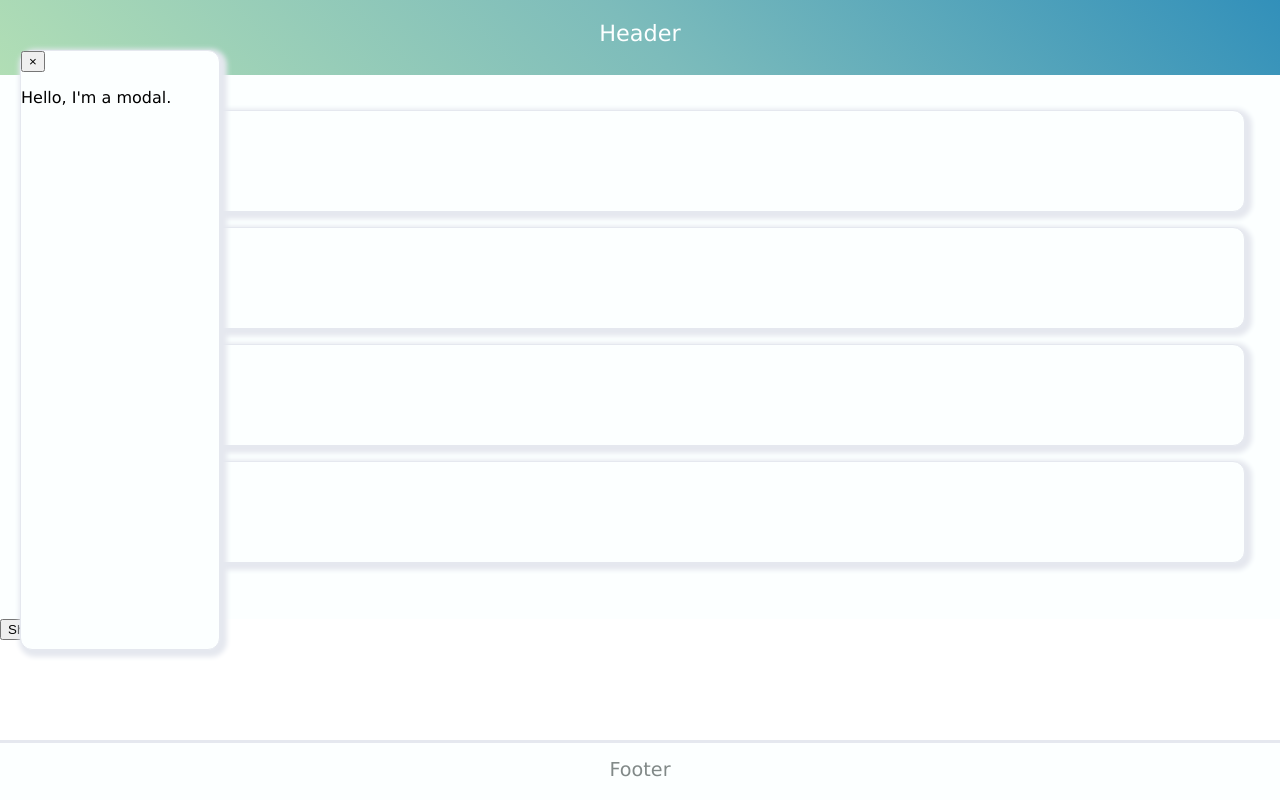
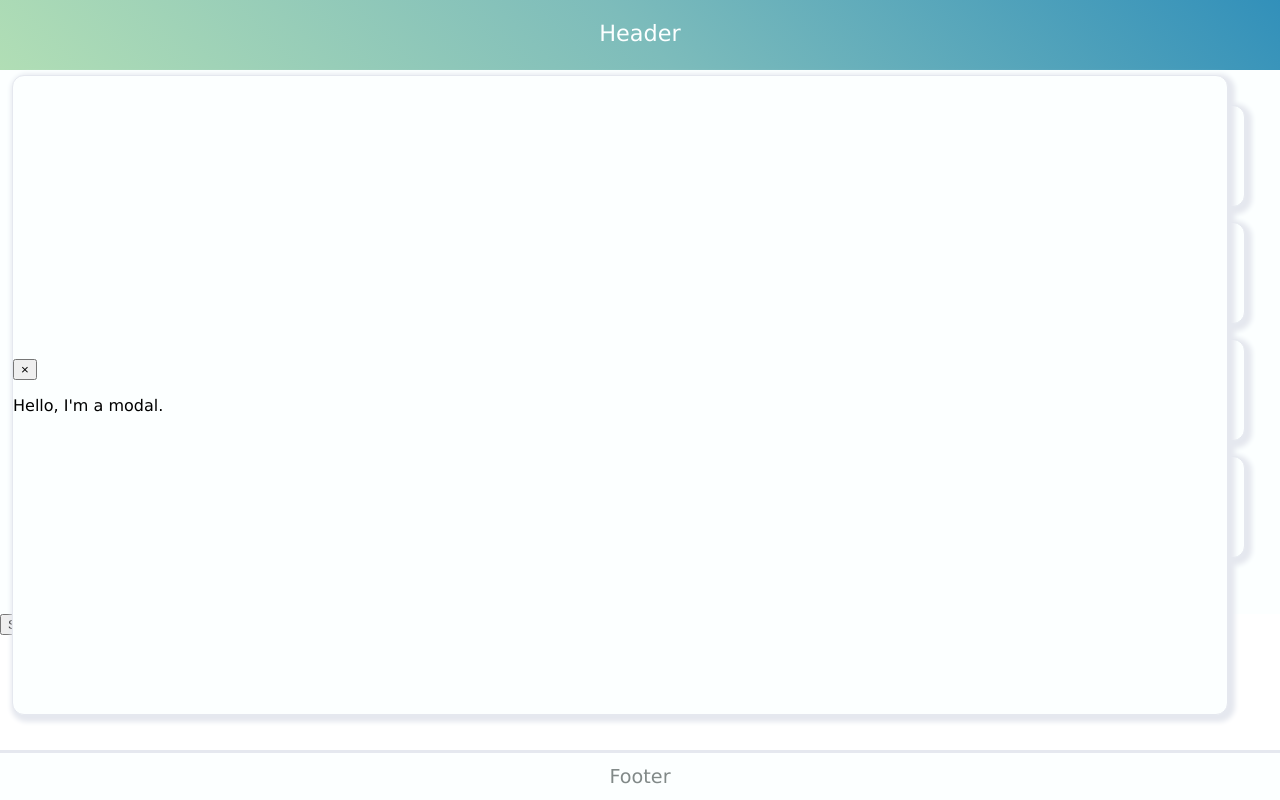
Before and after one commit to rolandlitzba/teacherapp, a React (Create React App) app: page / in a window 1280 px wide. Both pictures are taken after a click on the button "Show Modal". Built offline with nearby package versions, Linux system fonts and the light colour scheme.

Commit message:
Change Modal Position

```diff
--- a/src/App.js
+++ b/src/App.js
@@ -14,11 +14,13 @@ const mockdata = require('./mockdata.json');
 
 const Grid = styled.div`
   display: grid;
-  grid-template-rows: 75px auto 60px;
+  grid-template-rows: 70px auto 50px;
   height: 100vh;
 `;
 
-const Main = styled.main``;
+const Main = styled.main`
+  overflow-y: scroll;
+`;
 
 export default function App() {
   const [cards, setCards] = useState(mockdata || []);
--- a/src/Footer.js
+++ b/src/Footer.js
@@ -6,7 +6,7 @@ const StyledFooter = styled.footer`
   border-top: solid #e5e8ef;
   color: #818988;
   font-size: 1.2em;
-  padding: 15px;
+  padding: 12px;
   text-align: center;
 `;
 
--- a/src/modal/Modal.js
+++ b/src/modal/Modal.js
@@ -3,15 +3,18 @@ import ReactDOM from 'react-dom';
 import styled from 'styled-components';
 
 const StyledModal = styled.div`
+  display: flex;
   background: #fcffff;
   border: solid 1px #e5e8ef;
   border-radius: 12px;
   box-shadow: 3px 3px 5px 4px #e5e8ef;
-  height: 600px;
-  left: 20px;
+  height: 80vh;
+  width: 95vw;
+  align-items: center;
+  justify-items: center;
   position: absolute;
-  top: 50px;
-  width: 200px;
+  top: 75px;
+  left: 12px;
 `;
 
 const Modal = ({ Showing, hide }) =>
```
